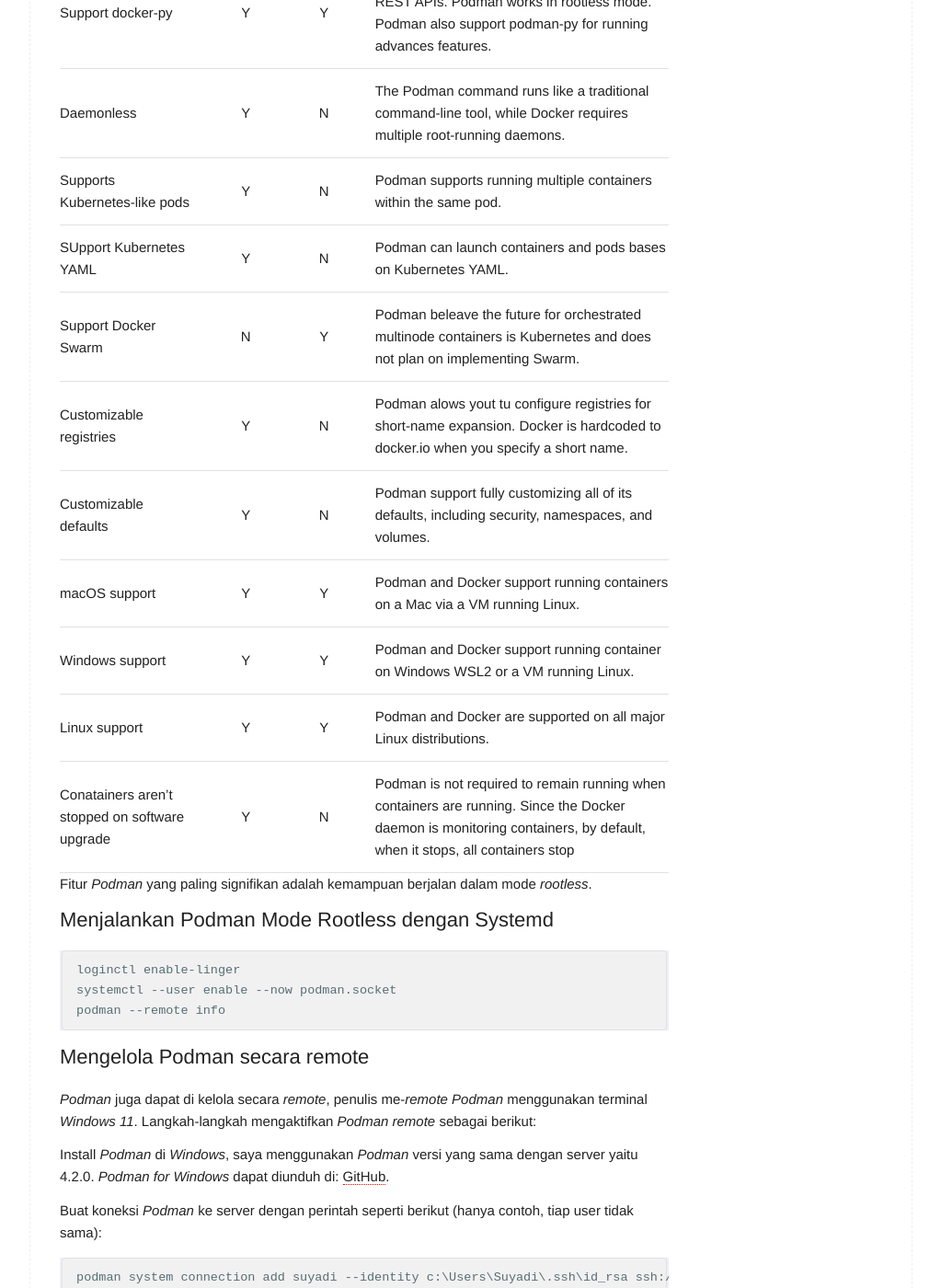
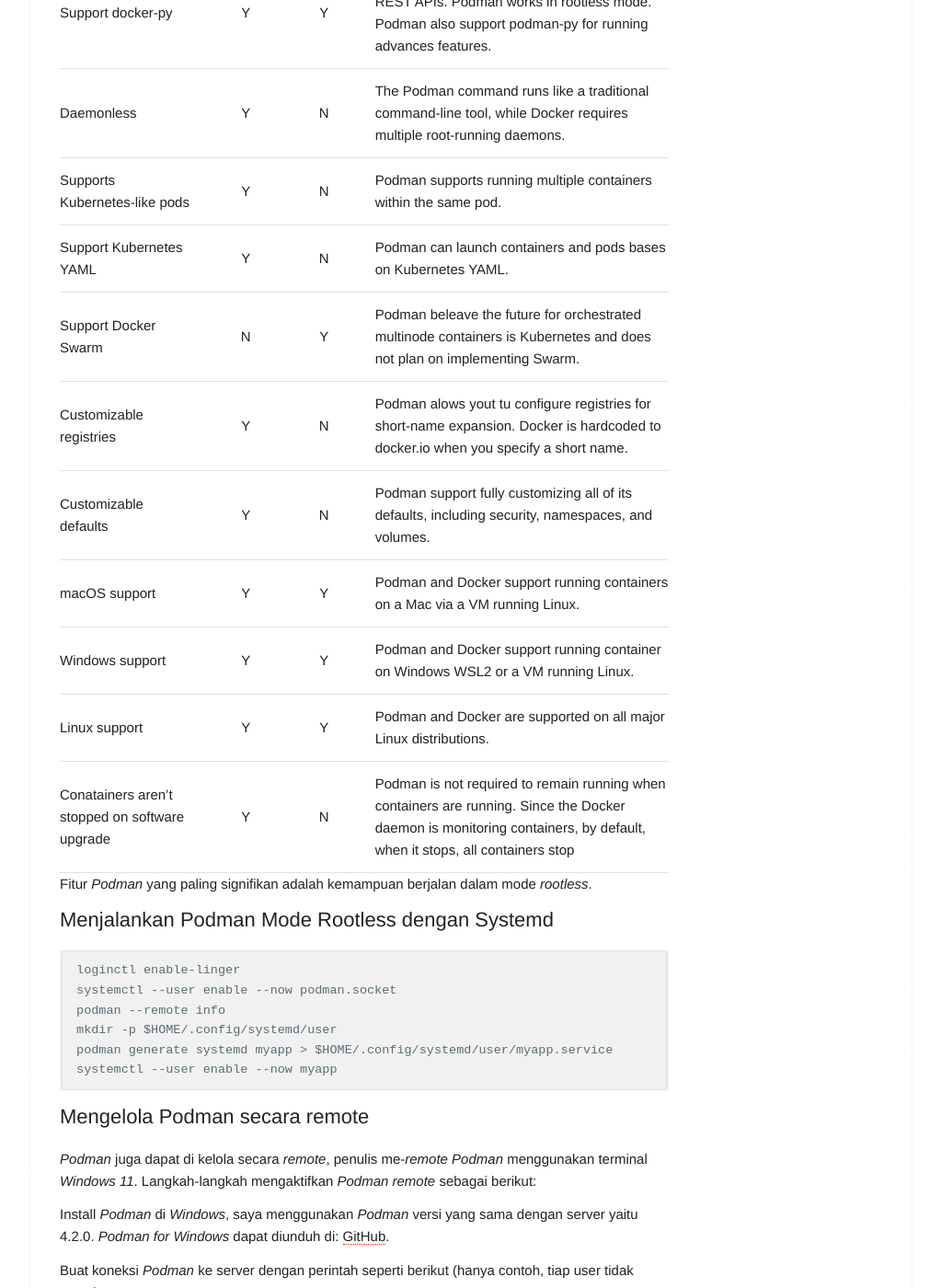
Before and after one commit to abufarros/abufarros.github.io, a Jekyll site: the page built from _posts/2023-01-23-rootless-container-dengan-podman.md, in a window 1280 px wide and 1400 px high, scrolled down 2214 px. Shown: the whole window at 92% size, without its empty margins (128-1151 px from the left). Built offline with Jekyll 4.4.1, drawn with Linux system fonts in a browser that asks for light colours.

Commit message:
Update 3

```diff
--- a/_posts/2023-01-23-rootless-container-dengan-podman.md
+++ b/_posts/2023-01-23-rootless-container-dengan-podman.md
@@ -57,7 +57,7 @@
 | Support docker-py | Y | Y | Docker-py Python bindings work against bot REST APIs. Podman works in rootless mode. Podman also support podman-py for running advances features. |
 | Daemonless | Y | N | The Podman command runs like a traditional command-line tool, while Docker requires multiple root-running daemons. |
 | Supports Kubernetes-like pods | Y | N | Podman supports running multiple containers within the same pod. |
-| SUpport Kubernetes YAML | Y | N | Podman can launch containers and pods bases on Kubernetes YAML. |
+| Support Kubernetes YAML | Y | N | Podman can launch containers and pods bases on Kubernetes YAML. |
 | Support Docker Swarm | N | Y | Podman beleave the future for orchestrated multinode containers is Kubernetes and does not plan on implementing Swarm. |
 | Customizable registries | Y | N | Podman alows yout tu configure registries for short-name expansion. Docker is hardcoded to docker.io when you specify a short name. |
 | Customizable defaults | Y | N | Podman support fully customizing all of its defaults, including security, namespaces, and volumes. |
@@ -73,6 +73,9 @@
     loginctl enable-linger
     systemctl --user enable --now podman.socket
     podman --remote info
+    mkdir -p $HOME/.config/systemd/user
+    podman generate systemd myapp > $HOME/.config/systemd/user/myapp.service
+    systemctl --user enable --now myapp
 
 ## Mengelola Podman secara remote
 
```
